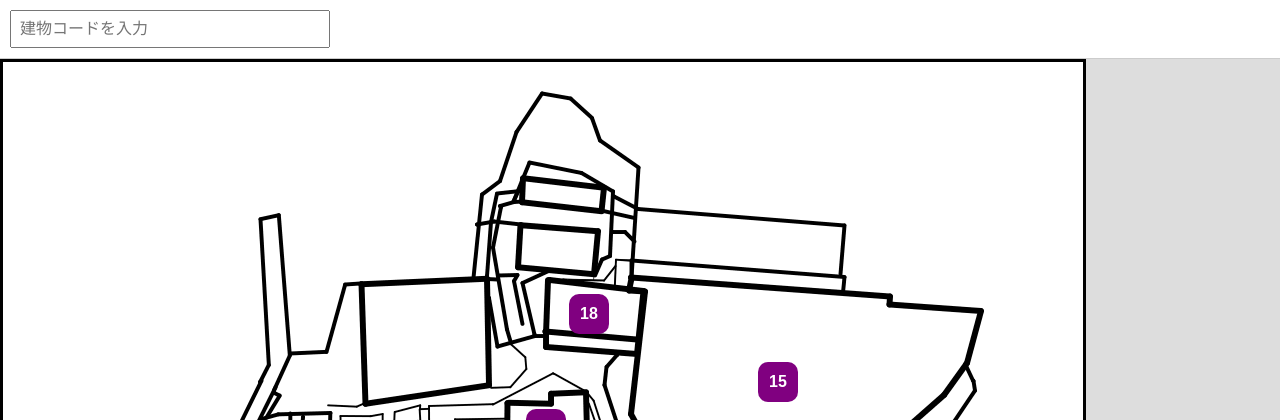
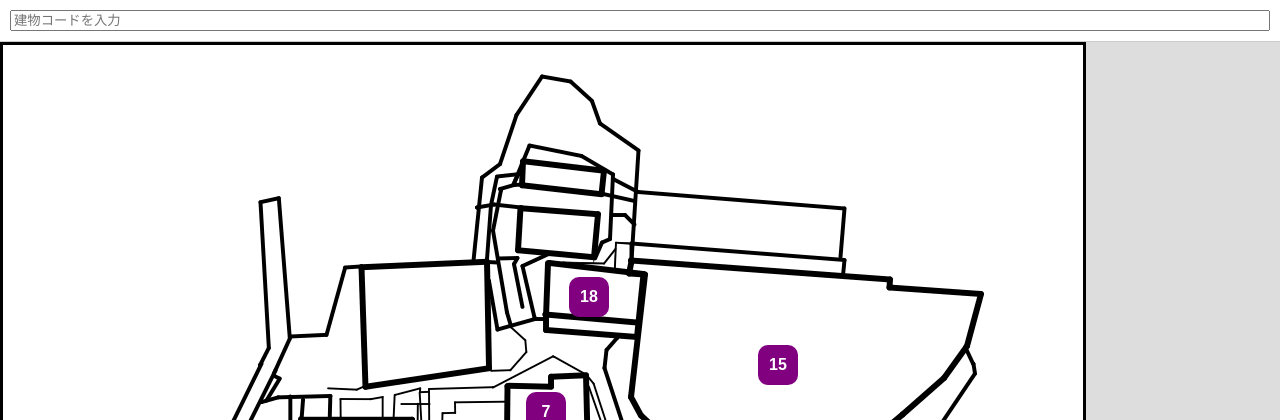
Before and after one commit to yuuto666-a11y/-, a Flask app: page / in a window 1280 px wide. Shown: the top 420 px of the page. Run offline with Flask 3, Linux system fonts and the light colour scheme.

Commit message:
Update style.css

```diff
--- a/practice/static/style.css
+++ b/practice/static/style.css
@@ -71,9 +71,8 @@ body{
 }
 
 #searchInput {
-    width: 300px;
-    padding: 8px;
-    font-size: 16px;
+    width: 100%;
+    box-sizing: border-box;
 }
 
 /* ==========================
```
